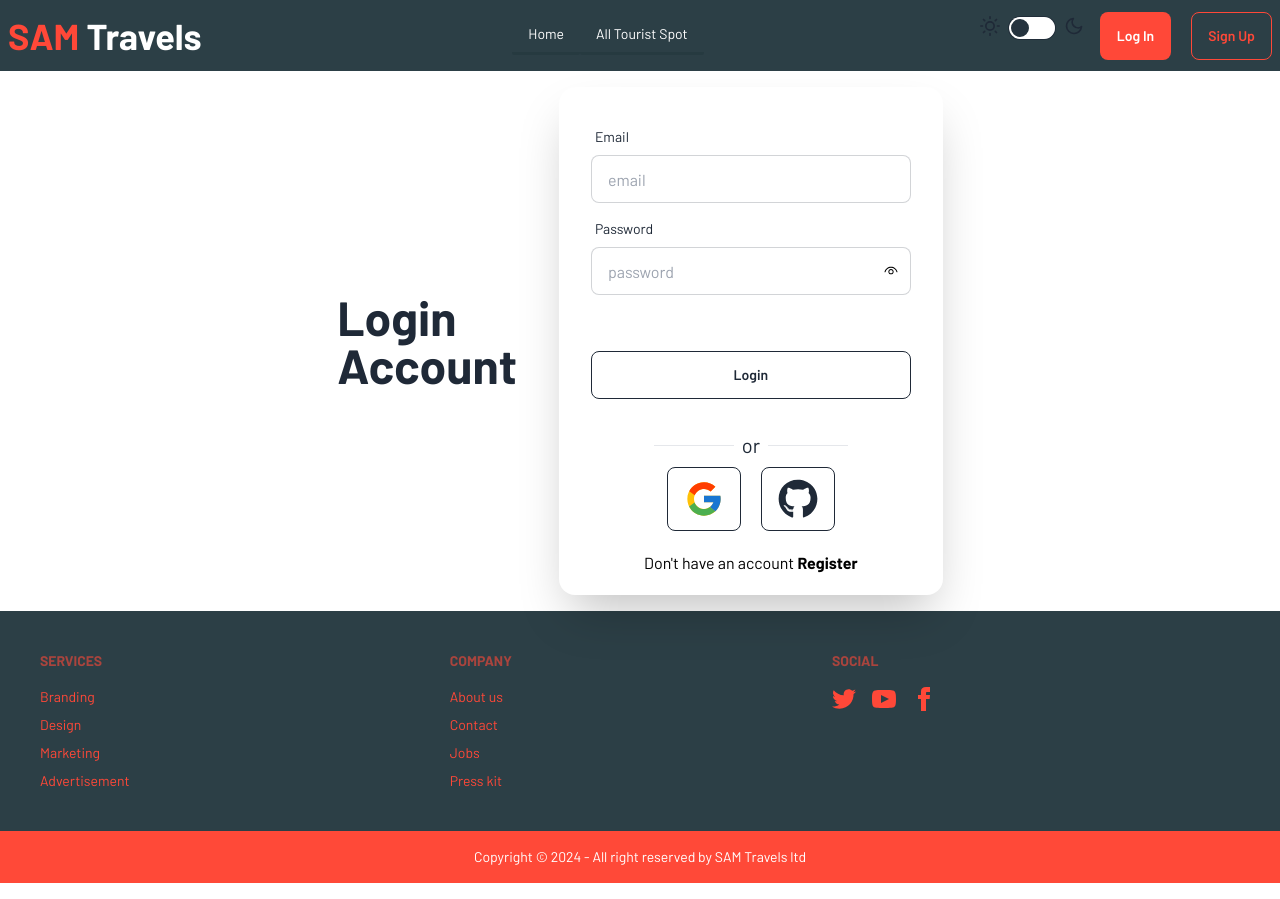
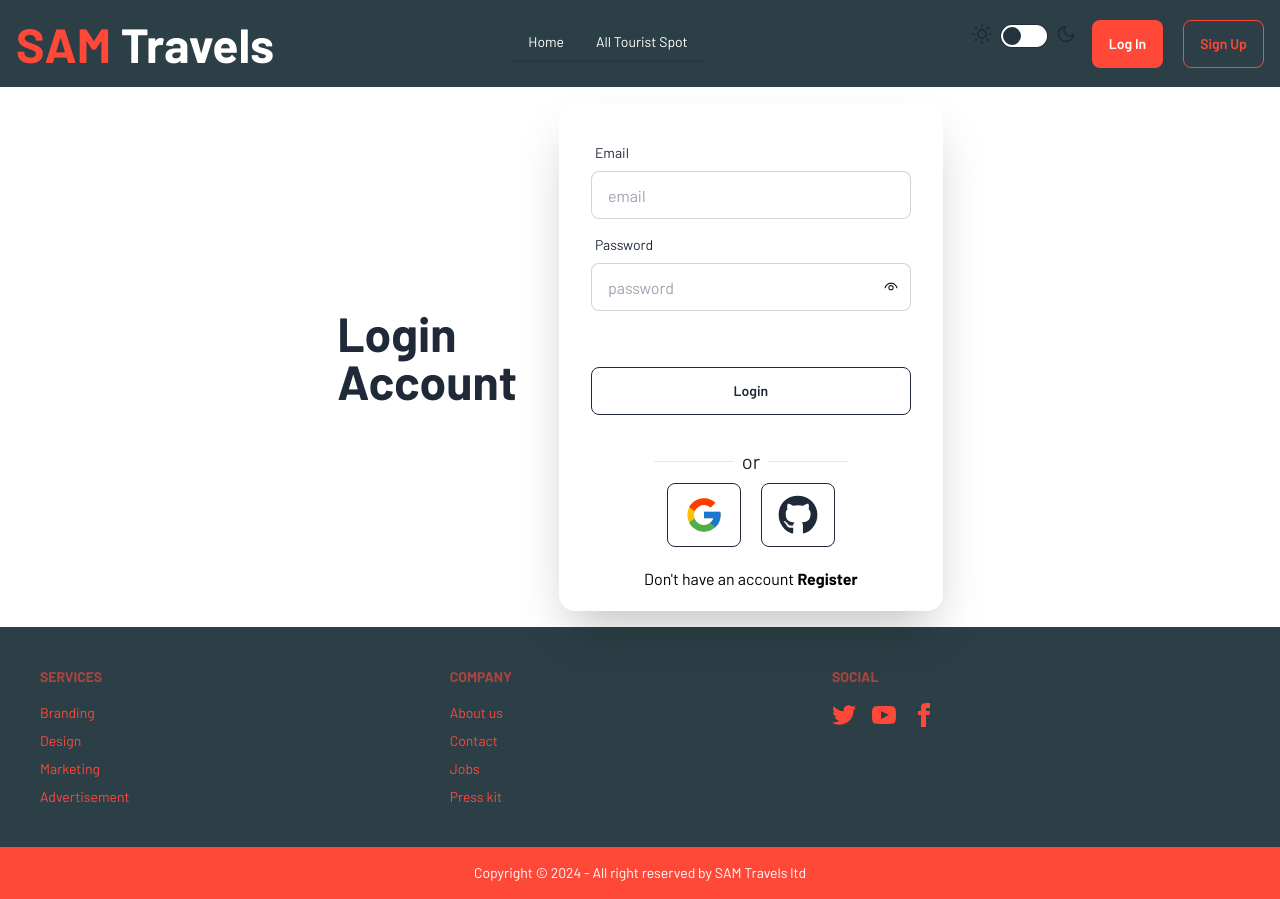
Before and after one commit to samwaseee/sam-travels-client, a React (Vite) app: page /login in a window 1280 px wide. Built offline with nearby package versions, Linux system fonts and the light colour scheme; no server answers; a web font is replaced by a local one.

Commit message:
Readme file added

```diff
--- a/src/components/layout/Navbar.jsx
+++ b/src/components/layout/Navbar.jsx
@@ -61,7 +61,7 @@ const Navbar = ({toggleTheme}) => {
     </>
 
     return (
-        <div className="navbar bg-[#162B32E6]">
+        <div className="navbar p-4 bg-[#162B32E6]">
             <div className="navbar-start">
                 <div className="dropdown">
                     <div tabIndex={0} role="button" className="btn btn-ghost lg:hidden">
@@ -71,7 +71,7 @@ const Navbar = ({toggleTheme}) => {
                         {links}
                     </ul>
                 </div>
-                <a className="text-white text-4xl font-bold"> <span className='text-[#ff4838]'>SAM</span> Travels </a>
+                <a className="text-white text-5xl font-bold"> <span className='text-[#ff4838]'>SAM</span> Travels </a>
             </div>
             <div className="navbar-center hidden lg:flex">
                 <ul className="menu menu-horizontal px-1">
@@ -86,11 +86,11 @@ const Navbar = ({toggleTheme}) => {
                 </label>
                 {
                     user ?
-                        <div className="flex  md:flex-row gap-3 items-center justify-end mb-3">
-                            <a data-tooltip-id="my-tooltip" data-tooltip-content={user.displayName}>
+                        <div className="flex  md:flex-row gap-3 items-center justify-end mb-6">
+                            <a data-tooltip-id="my-tooltip" data-tooltip-content={user.displayName} >
                                 <button className=""> <img src={user.photoURL} alt="No image" className="rounded-badge w-10" /> </button>
                             </a>
-                            <Tooltip id="my-tooltip" />
+                            <Tooltip id="my-tooltip"/>
                             <button onClick={handleSignout} className="btn btn-outline text-white bg-[#ff4838]">Log Out</button>
                         </div>
                         :
```
Also changed, not shown: 1 other file (tests, documents, lock files or other folders).
